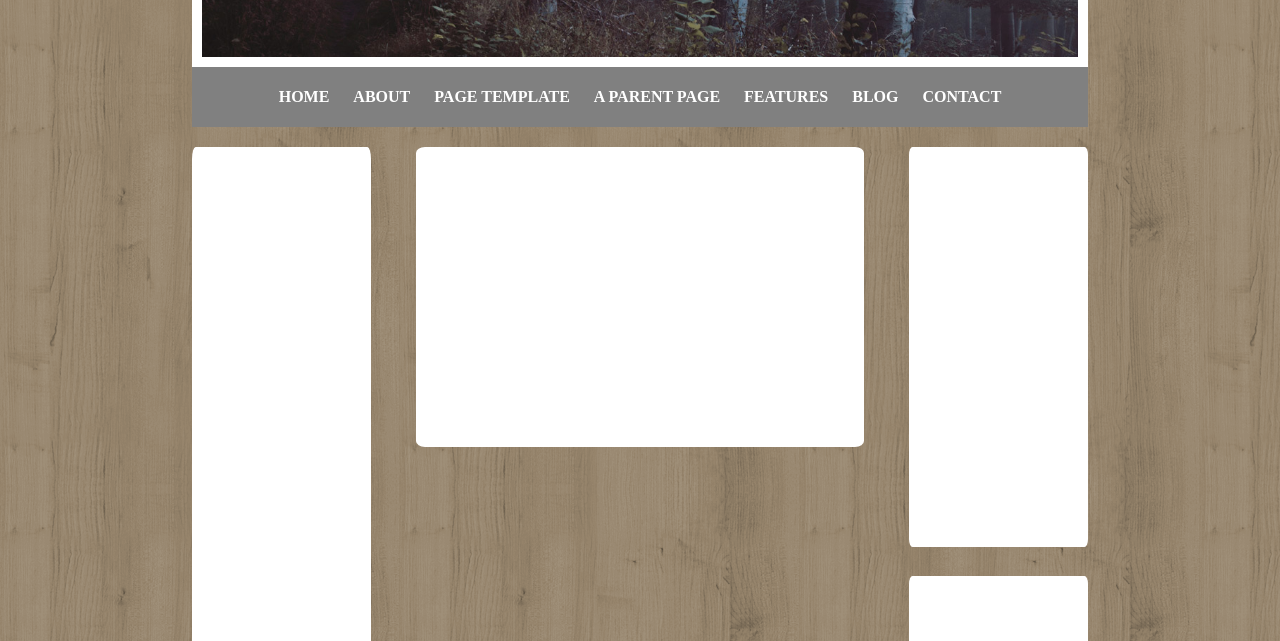
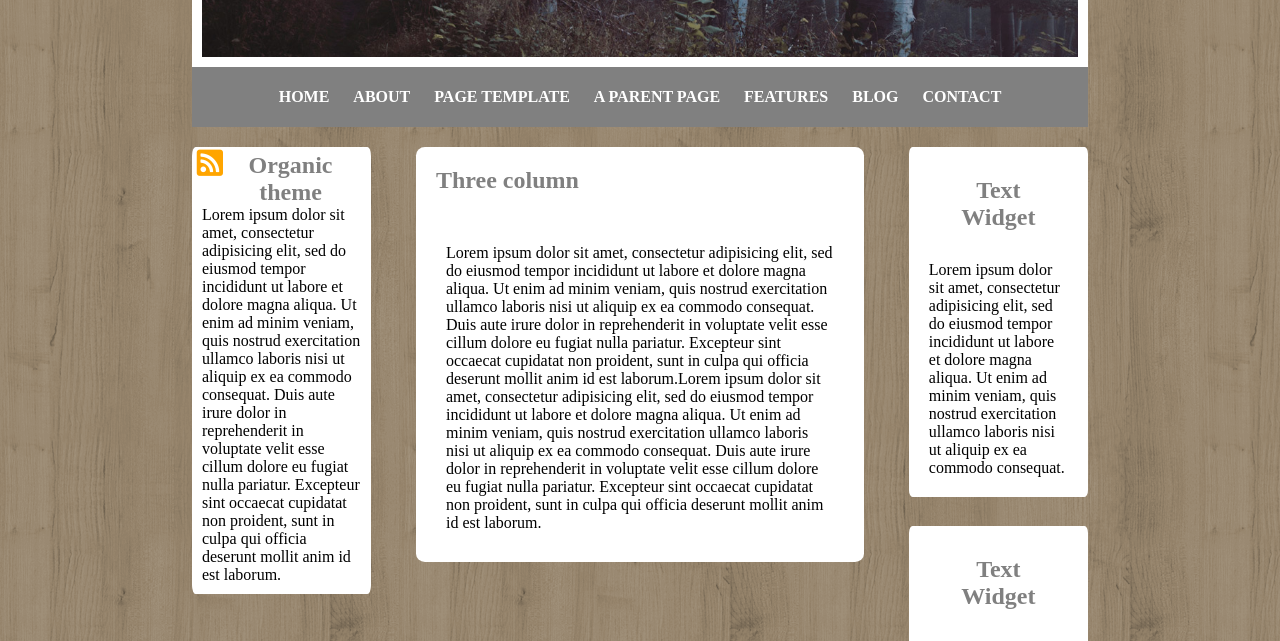
Before and after one commit to alfredodiforti/htmlcss-wp, a plain HTML site: page index.html in a window 1280 px wide. Shown: the part 311-952 px from the top of the page. Drawn offline with Linux system fonts and the light colour scheme.

Commit message:
Completo tranne Footer

```diff
--- a/css/styles.css
+++ b/css/styles.css
@@ -87,7 +87,6 @@ clear: both;
 
 .colsx {
   width: 20%;
-  height: 600px;
   margin-right: 5%;
 }
 
@@ -95,7 +94,6 @@ clear: both;
 
 .colxx {
   width: 50%;
-  height: 300px;
   margin-right: 5%;
 }
 
@@ -109,10 +107,98 @@ clear: both;
 
 .coldown {
   width: 100%;
-  height: 400px;
   margin-bottom: 5%;
 
   }
+
+  /* contenuto colonna sx */
+
+  .contenutosxheader {
+    content: '';
+    display: table;
+    clear: both;
+    font-family: 'Noto Serif SC', serif;
+    }
+
+    .icon {
+      float: left;
+      width: 20%;
+      text-align: center;
+      color: orange;
+      font-size: 30px;
+    }
+
+    .titlesx {
+      float: left;
+      width: 70%;
+      margin-top: 5px;
+      color: grey;
+      text-align: center;
+
+    }
+
+    .textsx p {
+      font-family: 'Noto Serif SC', serif;
+      padding: 10px;
+    }
+
+    /* contenuto colonna centrale */
+
+    .contenutoxxheader {
+      content: '';
+      display: table;
+      clear: both;
+    }
+
+    .headerino {
+      float: left;
+      width: 100%;
+      margin-bottom: 30px;
+    }
+
+    .headerino h2 {
+      font-family: 'Noto Serif SC', serif;
+      color: grey;
+      padding: 20px;
+    }
+
+    .textxx {
+      font-family: 'Noto Serif SC', serif;
+      padding: 30px;
+
+
+    }
+
+    /* contenuto colonna di destra */
+
+    .contenutodx {
+      content: '';
+      display: table;
+      clear: both;
+    }
+
+    .headerinodx {
+      float: left;
+      width: 100%;
+      color: grey;
+      font-family: 'Noto Serif SC', serif;
+      text-align: center;
+      padding: 30px;
+
+
+    }
+
+    .textdx {
+      padding: 20px;
+      font-family: 'Noto Serif SC', serif;
+
+    }
+
+
+
+
+
+
 
   /* footer */
 
--- a/index.html
+++ b/index.html
@@ -4,6 +4,7 @@
     <meta charset="utf-8">
     <title>htmlcss-wp</title>
     <link href="https://fonts.googleapis.com/css2?family=Noto+Serif+SC:wght@400;700&display=swap" rel="stylesheet">
+    <link rel="stylesheet" href="https://cdnjs.cloudflare.com/ajax/libs/font-awesome/5.14.0/css/all.min.css">
     <link rel="stylesheet" href="./css/styles.css">
   </head>
 
@@ -56,13 +57,34 @@
       <!-- colonna sinistra -->
 
       <div class="colsx col">
-
+        <div class="contenutosxheader">
+          <div class="icon">
+            <i class="fas fa-rss-square"></i>
+          </div>
+          <div class="titlesx">
+            <h2>Organic theme</h2>
+          </div>
+          <div class="textsx">
+            <p>Lorem ipsum dolor sit amet, consectetur adipisicing elit, sed do eiusmod tempor incididunt ut labore et dolore magna aliqua. Ut enim ad minim veniam, quis nostrud exercitation ullamco laboris nisi ut aliquip ex ea commodo consequat. Duis aute irure dolor in reprehenderit in voluptate velit esse cillum dolore eu fugiat nulla pariatur. Excepteur sint occaecat cupidatat non proident, sunt in culpa qui officia deserunt mollit anim id est laborum.</p>
+          </div>
+        </div>
       </div>
 
 
       <!-- colonna centrale -->
 
       <div class="colxx col">
+
+        <div class="contenutoxxheader">
+          <div class="headerino">
+          <h2>Three column</h2>
+          </div>
+          <div class="textxx">
+            <p>Lorem ipsum dolor sit amet, consectetur adipisicing elit, sed do eiusmod tempor incididunt ut labore et dolore magna aliqua. Ut enim ad minim veniam, quis nostrud exercitation ullamco laboris nisi ut aliquip ex ea commodo consequat. Duis aute irure dolor in reprehenderit in voluptate velit esse cillum dolore eu fugiat nulla pariatur. Excepteur sint occaecat cupidatat non proident, sunt in culpa qui officia deserunt mollit anim id est laborum.Lorem ipsum dolor sit amet, consectetur adipisicing elit, sed do eiusmod tempor incididunt ut labore et dolore magna aliqua. Ut enim ad minim veniam, quis nostrud exercitation ullamco laboris nisi ut aliquip ex ea commodo consequat. Duis aute irure dolor in reprehenderit in voluptate velit esse cillum dolore eu fugiat nulla pariatur. Excepteur sint occaecat cupidatat non proident, sunt in culpa qui officia deserunt mollit anim id est laborum.</p>
+
+          </div>
+
+        </div>
 
       </div>
 
@@ -73,16 +95,48 @@
       <div class="coldx">
 
         <div class="coldown col">
+          <div class="contenutodx">
+            <div class="headerinodx">
+              <h2>Text Widget</h2>
+            </div>
+            <div class="textdx">
+              <p>Lorem ipsum dolor sit amet, consectetur adipisicing elit, sed do eiusmod tempor incididunt ut labore et dolore magna aliqua. Ut enim ad minim veniam, quis nostrud exercitation ullamco laboris nisi ut aliquip ex ea commodo consequat.</p>
+            </div>
+
+
+          </div>
 
         </div>
 
         <div class="coldown col">
+          <div class="contenutodx">
+            <div class="headerinodx">
+              <h2>Text Widget</h2>
+            </div>
+            <div class="textdx">
+              <p>Lorem ipsum dolor sit amet, consectetur adipisicing elit, sed do eiusmod tempor incididunt ut labore et dolore magna aliqua. Ut enim ad minim veniam, quis nostrud exercitation ullamco laboris nisi ut aliquip ex ea commodo consequat.</p>
+            </div>
+
+
+          </div>
 
         </div>
 
         <div class="coldown col">
+          <div class="contenutodx">
+            <div class="headerinodx">
+              <h2>Text Widget</h2>
+            </div>
+            <div class="textdx">
+              <p>Lorem ipsum dolor sit amet, consectetur adipisicing elit, sed do eiusmod tempor incididunt ut labore et dolore magna aliqua. Ut enim ad minim veniam, quis nostrud exercitation ullamco laboris nisi ut aliquip ex ea commodo consequat.</p>
+            </div>
+
+
+          </div>
 
         </div>
+
+
 
 
       </div>
```
